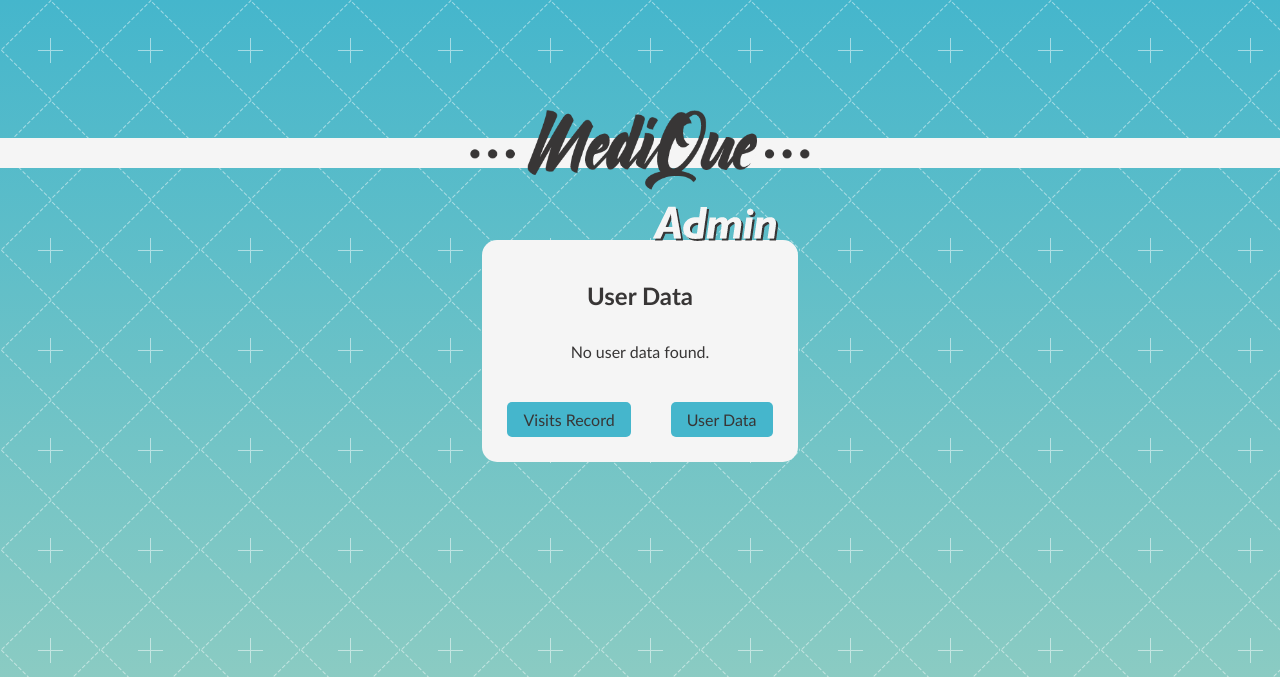
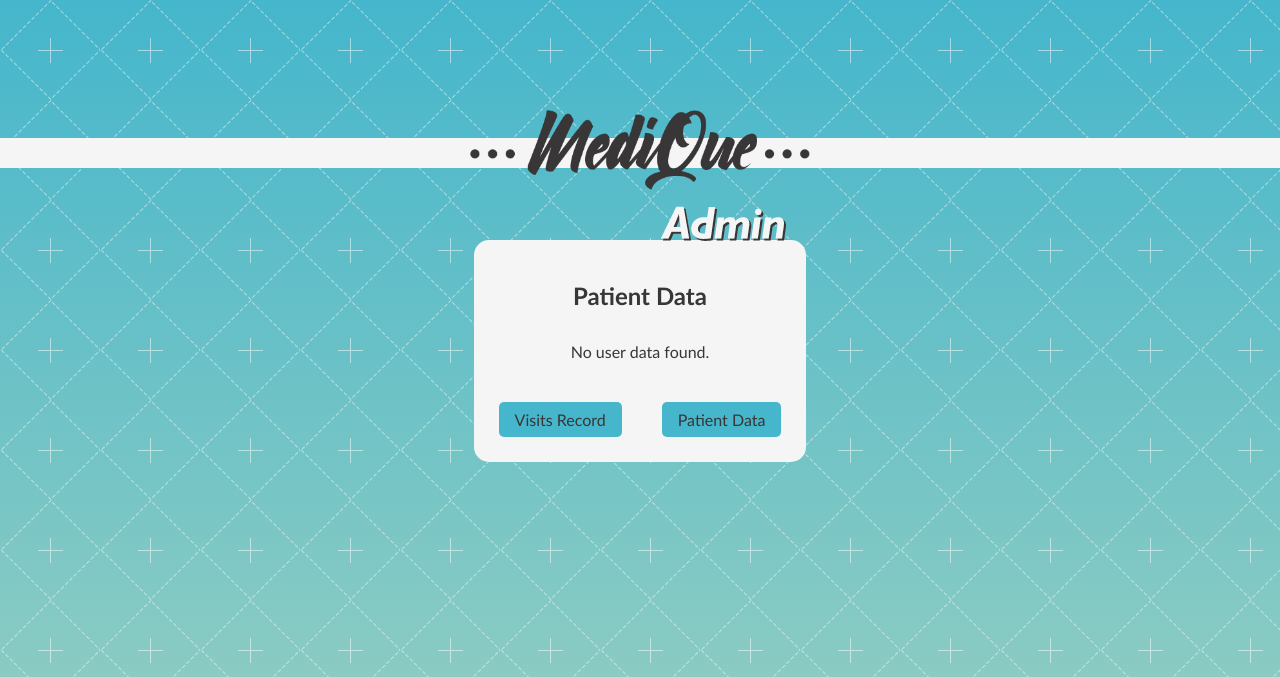
Before and after one commit to CharanElam/CIS245_UFV, a PHP site: page /userdata.php in a window 1280 px wide. Shown: the top 677 px of the page. Run offline with PHP 8.4, Linux system fonts and the light colour scheme; the visitor is signed in with stand-in values (Sample User, id 1); data that the repository does not hold is empty.

Commit message:
minor change in button

```diff
--- a/userdata.php
+++ b/userdata.php
@@ -29,10 +29,10 @@ if (!isset($_SESSION['staff_id'])) {
                     <div class="table-wrapper">
                         <img src="admin_header.png" alt="Admin" class="image-top-right">
                         <div class="table-container">
-                            <h1>User Data</h1>
+                            <h1>Patient Data</h1>
                                 <?php
                                 //getting patient information from patient table
-                                $sql = "SELECT
+                                $patient_sql = "SELECT
                                             patient_id,
                                             patient_first_name,
                                             patient_last_name,
@@ -45,10 +45,10 @@ if (!isset($_SESSION['staff_id'])) {
                                         FROM patients
                                         ORDER BY patient_id ASC";
 
-                                $result = $conn->query($sql);
+                                $patient_result = $conn->query($patient_sql);
 
                                 //if rows exists, display in table, if not show 'no user data found'
-                                if($result->num_rows > 0){
+                                if($patient_result->num_rows > 0){
                                     echo '<table class="sticky-table">';
                                     echo "<tr>
                                             <th>Patient ID</th>
@@ -62,7 +62,7 @@ if (!isset($_SESSION['staff_id'])) {
                                             <th>Emergency Contact Phone</th>
                                         </tr>";
 
-                                    while ($row = $result->fetch_assoc()){
+                                    while ($row = $patient_result->fetch_assoc()){
                                         echo "<tr>
                                                 <td>" . $row["patient_id"] . "</td>
                                                 <td>" . $row["patient_first_name"] . "</td>
@@ -79,21 +79,21 @@ if (!isset($_SESSION['staff_id'])) {
                                 } else {
                                     echo "<p>No user data found.</p>";
                                 }
-
-                                $conn->close();
                                 ?>
                             <div class="hori-button-container">
                                 <a href="records.php">
                                     <button class="button-small">Visits Record</button>
                                 </a>
                                 <a href="userdata.php">
-                                    <button class="button-small">User Data</button>
+                                    <button class="button-small">Patient Data</button>
                                 </a>
                             </div>
                         </div>
+
                     </div>
                 </div>
             </main>
+        </div>
             <footer>
                 <p>&copy; 2025 Charan, Sana, Jade</p>
             </footer>
```
